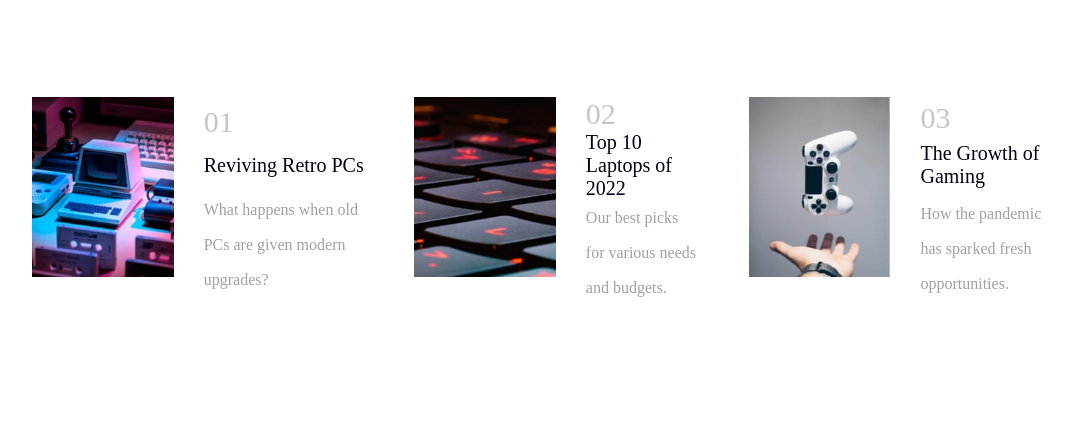
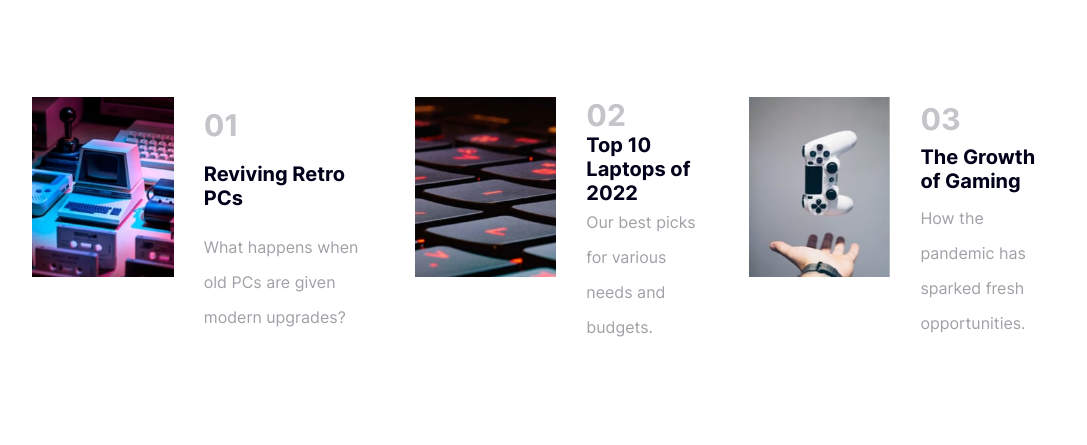
Before and after one commit to Shoaib1990/NewsLandingPage, a plain HTML site: page index.html in a window 1280 px wide. Shown: the part 893-1338 px from the top of the page, without its empty margins (96-1183 px from the left). Before the commit the page ends 1298 px from the top, so only its background shows below. Drawn offline with Linux system fonts and the light colour scheme; the site is published under a folder, as on GitHub Pages, so addresses that start at the root find nothing.

Commit message:
Update style.css

```diff
--- a/style.css
+++ b/style.css
@@ -1,17 +1,17 @@
 
 @font-face {
     font-family: "interFontRegular";
-    src: url('/assets/fonts/static/Inter-Regular.ttf');
+    src: url('./assets/fonts/static/Inter-Regular.ttf');
 }
 
 @font-face {
     font-family: "interFontExtraBold";
-    src: url('/assets/fonts/static/Inter-ExtraBold.ttf');
+    src: url('./assets/fonts/static/Inter-ExtraBold.ttf');
 }
 
 @font-face {
     font-family: "interFontBold";
-    src: url('/assets/fonts/static/Inter-Bold.ttf');
+    src: url('./assets/fonts/static/Inter-Bold.ttf');
 }
 
 * {
```
